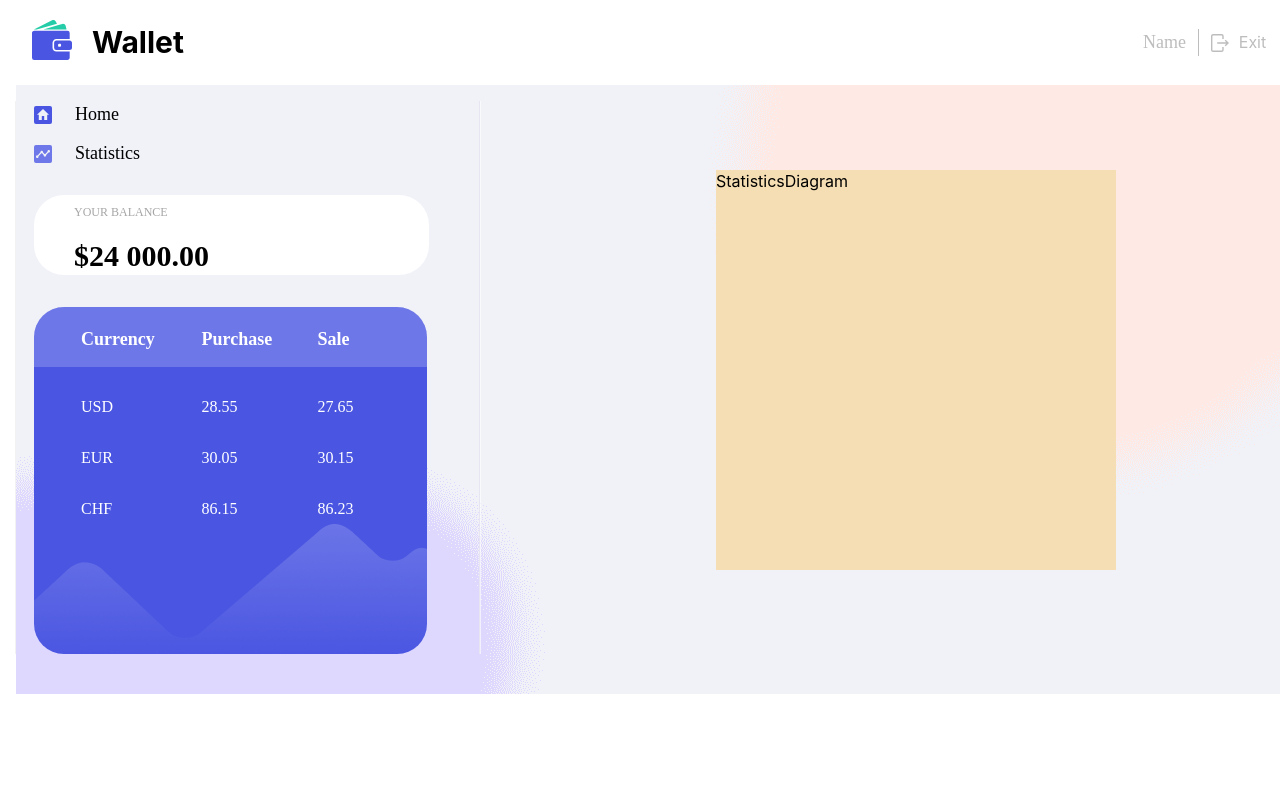
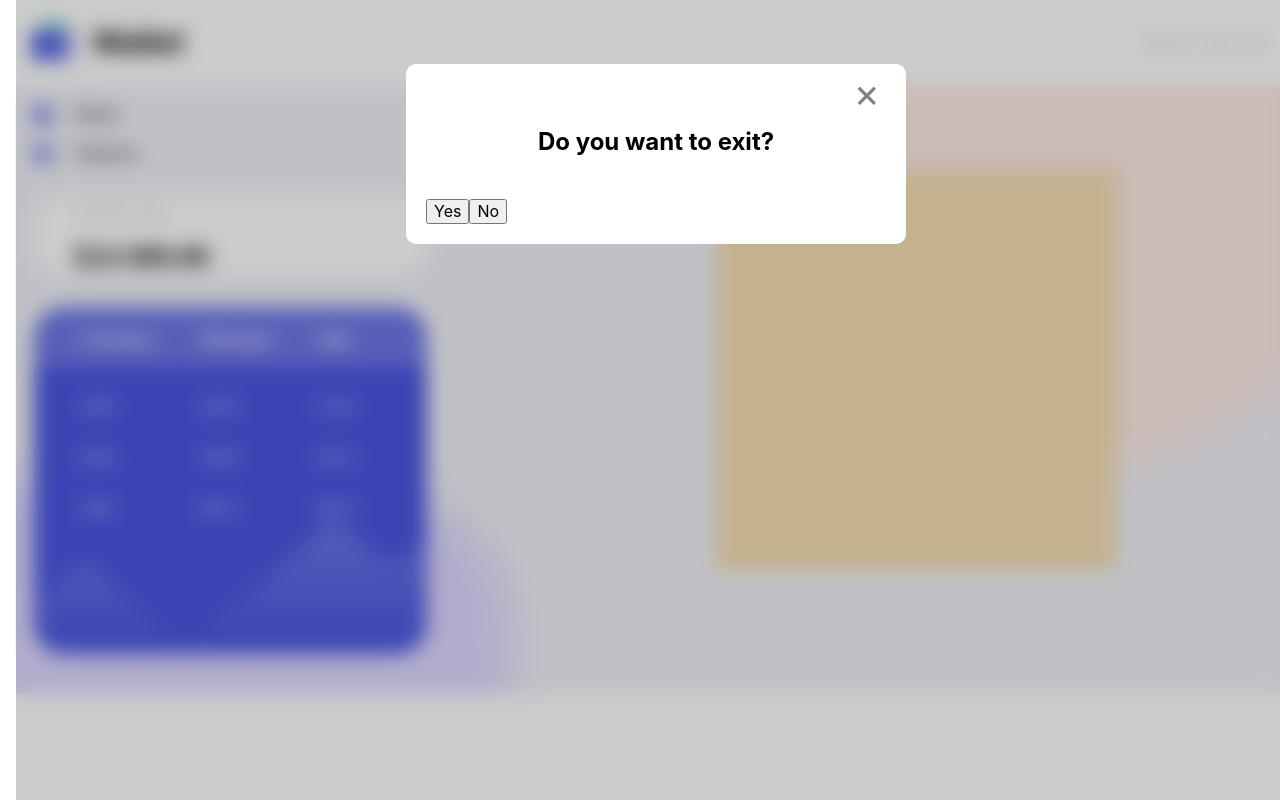
Before and after one commit to DoctorDenis/wallet-project-front, a React (Create React App) app: page /wallet-project-front/statistics in a window 1280 px wide. Both pictures are taken after a click on the button "Exit". Built offline with nearby package versions, Linux system fonts and the light colour scheme; a web font is replaced by a local one.

Commit message:
wqeqwewq

```diff
--- a/src/components/Header/Header.jsx
+++ b/src/components/Header/Header.jsx
@@ -1,15 +1,16 @@
-import React from 'react'
-import Wallet from '../../assets/images/Wallet-min.svg'
-import css from './Header.module.scss'
-import Exit from '../../assets/images/Exit-min.svg'
-import { Link } from 'react-router-dom'
+import React from 'react';
+import Wallet from '../../assets/images/Wallet-min.svg';
+import css from './Header.module.scss';
+import Exit from '../../assets/images/Exit-min.svg';
+import { Link } from 'react-router-dom';
+// import { useState } from 'react';
 
+const Header = ({ openModal }) => {
+  // const [modal, setModal] = useState(false);
 
-const Header = () => {
   return (
     <div className={css.header}>
-
-              <Link className={css.header_right} to='/home'>
+      <Link className={css.header_right} to="/home">
         <img className={css.header_logo} src={Wallet} alt="wallet" />
         <h1 className={css.title}>Wallet</h1>
       </Link>
@@ -17,10 +18,12 @@ const Header = () => {
       <div className={css.header_left}>
         <p className={css.text}>Name</p>
         <img className={css.exit_svg} src={Exit} alt="exit" />
-              <button className={css.exit_button}>Exit</button>
+        <button className={css.exit_button} onClick={() => openModal()}>
+          Exit
+        </button>
       </div>
     </div>
-  )
-}
+  );
+};
 
-export default Header
+export default Header;
--- /dev/null
+++ b/src/components/ModalLogout/ModalLogout.css
@@ -0,0 +1,43 @@
+.modal_wrapper {
+  position: fixed;
+  bottom: 0;
+  width: 100%;
+  background: rgba(0, 0, 0, 0.2);
+  backdrop-filter: blur(10px);
+  z-index: 1;
+}
+.modal_wrapper.open {
+  height: 100%;
+  display: block;
+}
+.modal_wrapper.close {
+  height: 0;
+  display: none;
+}
+
+.modal_body {
+  max-width: 500px;
+  margin: auto;
+  background: white;
+  margin-top: 5%;
+  padding: 20px;
+  border-radius: 10px;
+  max-height: 100%;
+}
+
+.modal_close {
+  text-align: right;
+  margin-top: -15px;
+  font-size: 40px;
+  color: gray;
+  cursor: pointer;
+  border: none;
+  background-color: white;
+  float: right;
+}
+
+.modal_body h2 {
+  margin-bottom: 40px;
+  margin-top: 40px;
+  text-align: center;
+}
--- /dev/null
+++ b/src/components/ModalLogout/ModalLogout.jsx
@@ -0,0 +1,32 @@
+import './ModalLogout.css';
+import React from 'react';
+import { useEffect } from 'react';
+
+const ModalLogout = ({ isOpened, closeModal }) => {
+  useEffect(() => {
+    const close = e => {
+      if (e.keyCode === 27) {
+        closeModal();
+      }
+    };
+    window.addEventListener('keydown', close);
+    return () => window.removeEventListener('keydown', close);
+  }, []);
+  return (
+    <div
+      className={`modal_wrapper ${isOpened ? 'open' : 'close'}`}
+      onClick={() => closeModal()}
+    >
+      <div className="modal_body" onClick={e => e.stopPropagation()}>
+        <button className="modal_close" onClick={() => closeModal()}>
+          ×
+        </button>
+        <h2>Do you want to exit?</h2>
+        <button type="button">Yes</button>
+        <button type="button">No</button>
+      </div>
+    </div>
+  );
+};
+
+export default ModalLogout;
--- a/src/pages/DashboardPage/DashboardPage.jsx
+++ b/src/pages/DashboardPage/DashboardPage.jsx
@@ -1,29 +1,30 @@
-import React from 'react'
-import Container from 'components/Container/Container'
-import Header from '../../components/Header/Header'
-import css from './DashboardPage.module.scss'
-import SideBar from 'components/SideBar/SideBar'
-import { Outlet } from 'react-router-dom'
+import React from 'react';
+import Container from 'components/Container/Container';
+import Header from '../../components/Header/Header';
+import css from './DashboardPage.module.scss';
+import SideBar from 'components/SideBar/SideBar';
+import { Outlet } from 'react-router-dom';
+import ModalLogout from 'components/ModalLogout/ModalLogout';
+import { useState } from 'react';
 
 const DashboardPage = () => {
-
+  const [modal, setModal] = useState(false);
 
   return (
     <Container>
       <div className={css.home_side}>
         <div className={css.container}>
-          <Header />
+          <Header openModal={() => setModal(true)} />
+          <ModalLogout isOpened={modal} closeModal={() => setModal(false)} />
           <div className={css.backg}>
             <SideBar />
-
           </div>
 
           <Outlet />
         </div>
-
       </div>
     </Container>
-  )
-}
+  );
+};
 
-export default DashboardPage
+export default DashboardPage;
```
Lines whose indentation alone changed are shown as unchanged.
